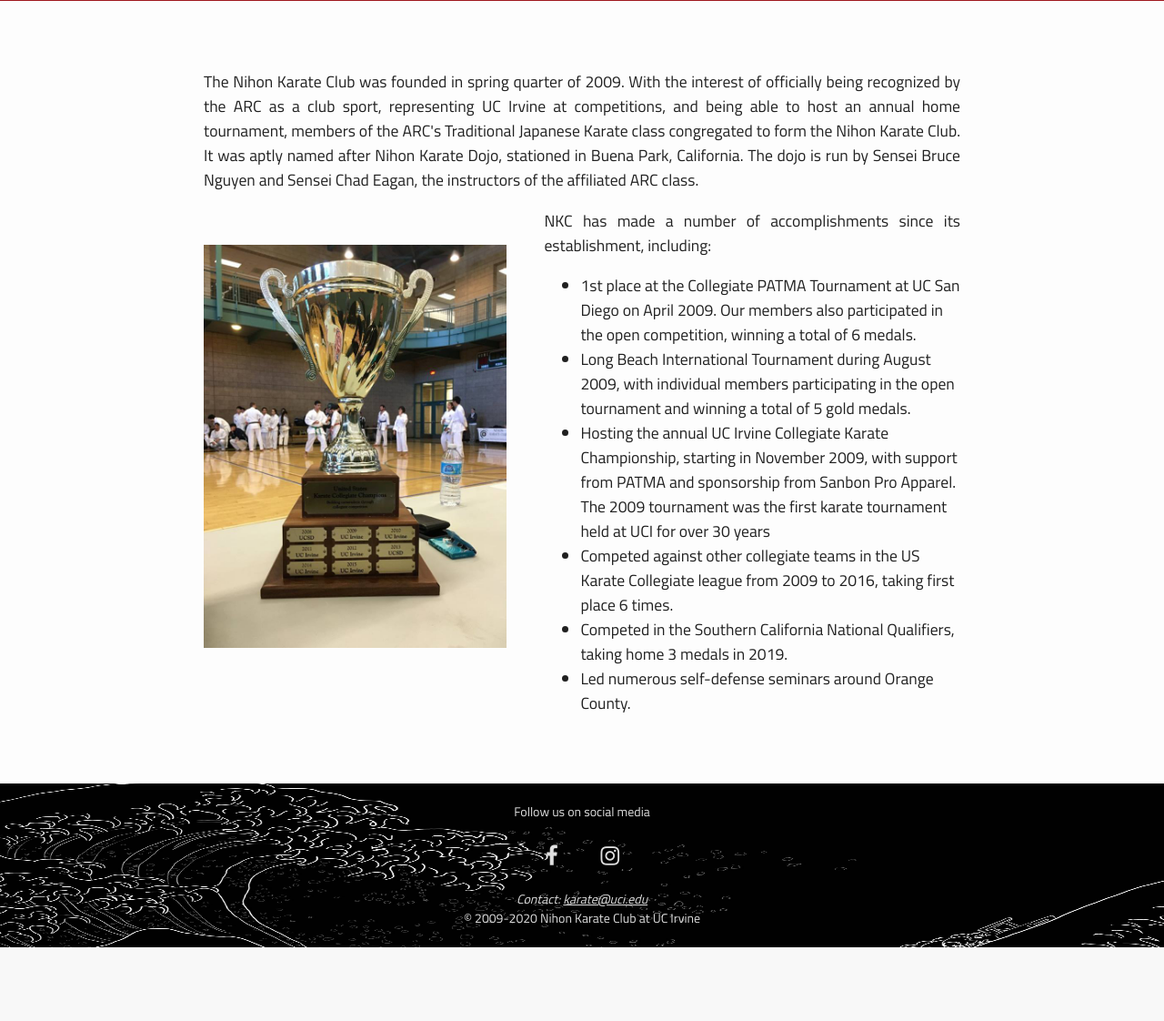
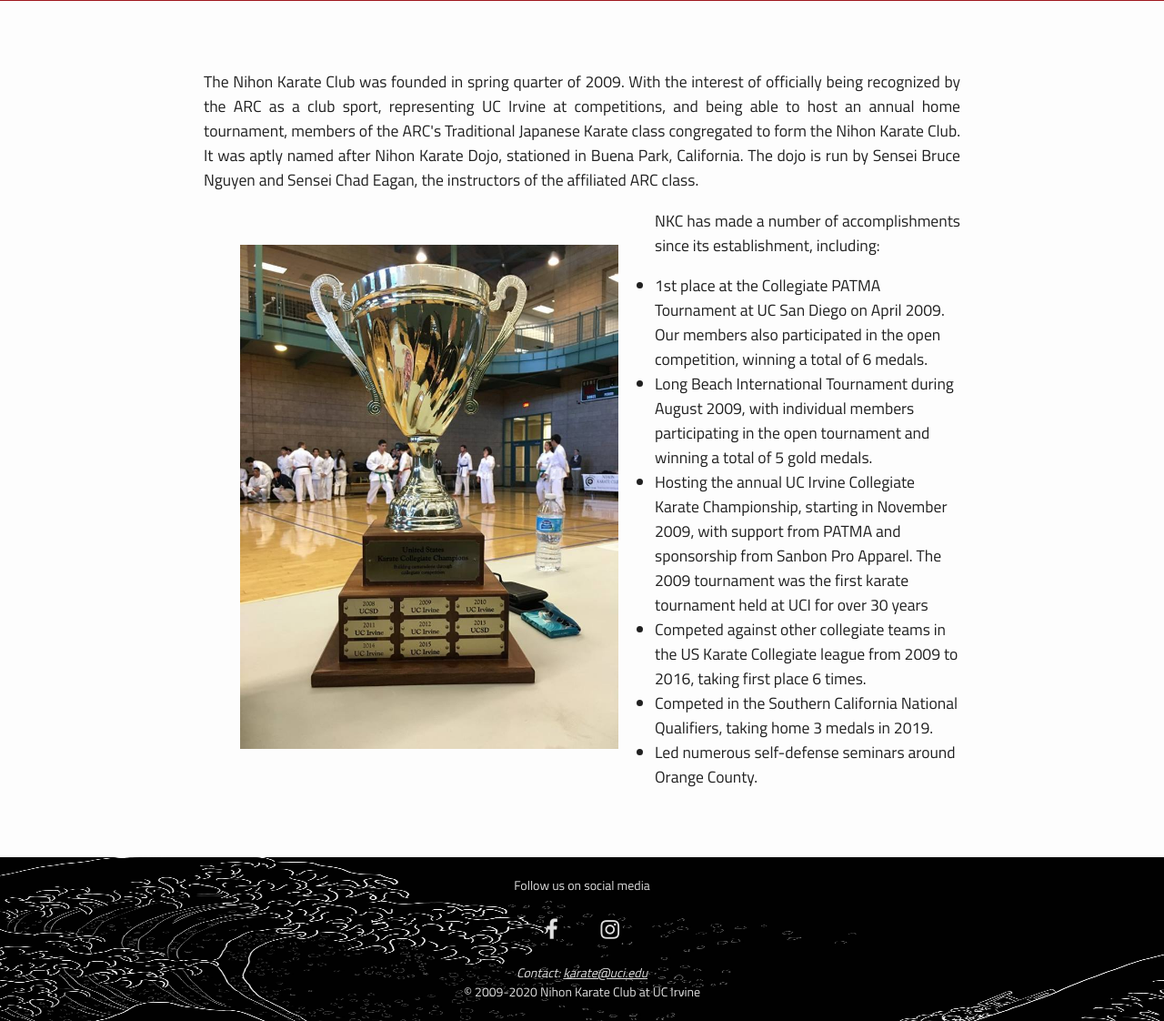
Before and after one commit to nihonkarateuci/nihonkarateuci.github.io, a PHP site: page /history.html in a window 1280 px wide. Shown: the part 925-2047 px from the top of the page at 91% size. Before the commit the page ends 1966 px from the top, so only its background shows below. Run offline with PHP 8.4, Linux system fonts and the light colour scheme.

Commit message:
Add a CSS class for images on content pages.

```diff
--- a/history.html
+++ b/history.html
@@ -63,9 +63,9 @@
                     The dojo is run by Sensei Bruce Nguyen and Sensei Chad Eagan,
                     the instructors of the affiliated ARC class.
                 </p>
-                <img src="images/history_1.jpg" style="width: 40%; float: left; margin: 40px 40px 40px 0;">
-                <p style="margin-left: 45%;">NKC has made a number of accomplishments since its establishment, including:</p>
-                <ul style="margin-left: 45%;">
+                <img src="images/history_1.jpg" class="content-image left">
+                <p>NKC has made a number of accomplishments since its establishment, including:</p>
+                <ul>
                     <li>
                         1st place at the Collegiate PATMA Tournament at UC San Diego on April 2009.
                         Our members also participated in the open competition, winning a total of 6 medals.
--- a/styles/index.css
+++ b/styles/index.css
@@ -395,6 +395,12 @@ header {
     background-color: rgb(245, 245, 245, 0.4);
 }
 
+/* Images for content pages */
+.content-image {
+    padding: 40px;
+    width: 50%;
+}
+
 /* Content sections (as seen on home page) */
 .section {
     padding-bottom: 1rem;
@@ -418,7 +424,7 @@ header {
     display: inline-block;
 }
 
-/* Title for content pages */
+/* Text for content pages */
 .page-content {
     height: 100%;
     font-size: 1.1rem;
@@ -448,10 +454,18 @@ header {
         border-radius: 0 15px 15px 0;
     }
 
-    /* Header for content pages */
+    /* Text for content pages */
     .page-content {
         width: 65%;
         margin: 75px 17.5% 75px 17.5%;
+    }
+
+    /* Images for content pages */
+    .content-image.right {
+        float: right;
+    }
+    .content-image.left {
+        float: left;
     }
 
     /* Content sections (as seen on home page) */
@@ -471,7 +485,7 @@ header {
 @media only screen and (max-width: 872px) {
     /* Image at the top of the page */
     .page-image {
-        max-height: 17rem;
+        height: 17rem;
     }
 
     /* Title for content pages */
@@ -489,6 +503,13 @@ header {
         width: 80%;
         margin: 0;
         padding: 2rem 10% 4rem 10%;
+    }
+
+    /* Images for content pages */
+    .content-image {
+        width: 100%;
+        padding: 0;
+        float: center;
     }
 
     /* Use with anchor tags to jump below header */
```
Also changed, not shown: join.html (+7 -6 lines).
